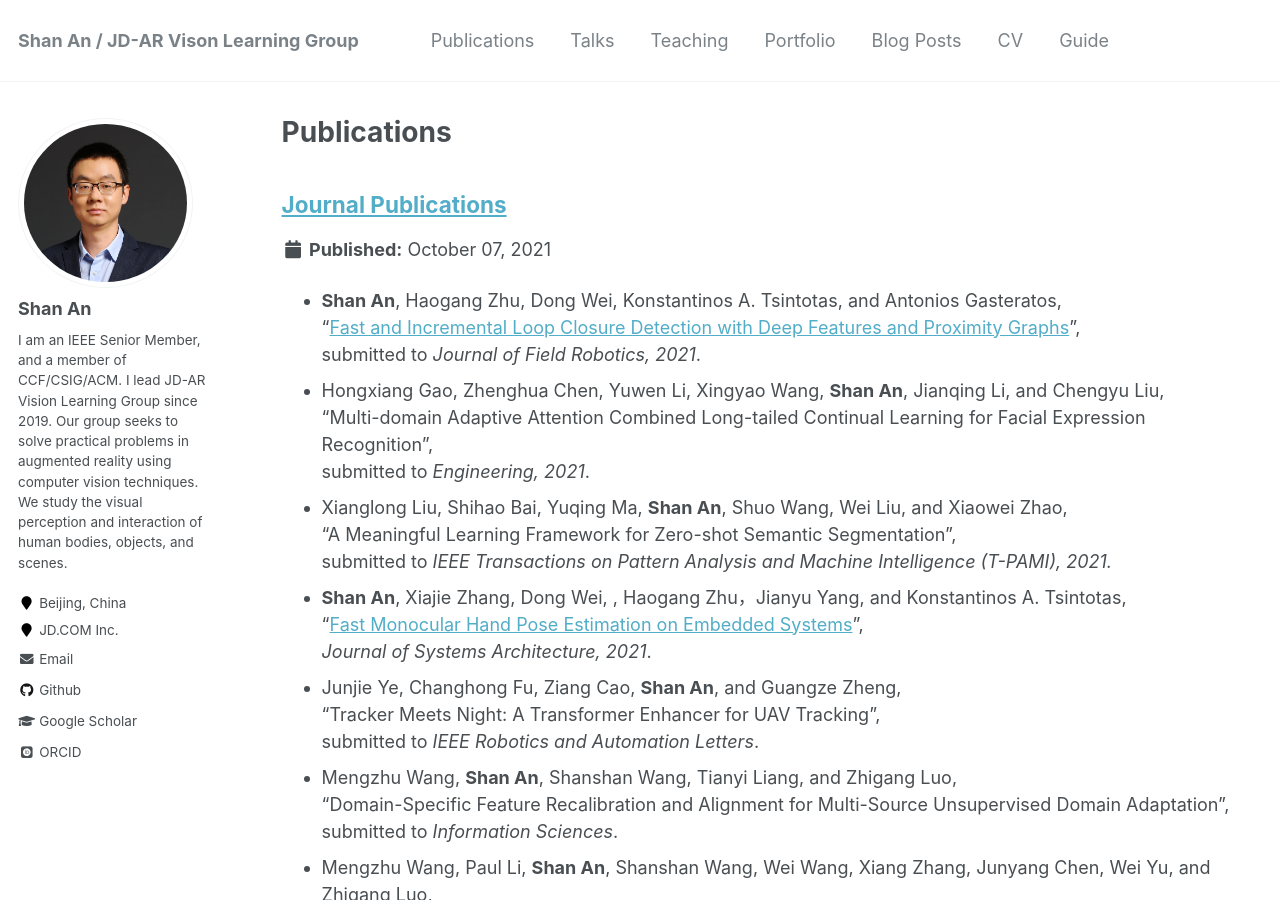
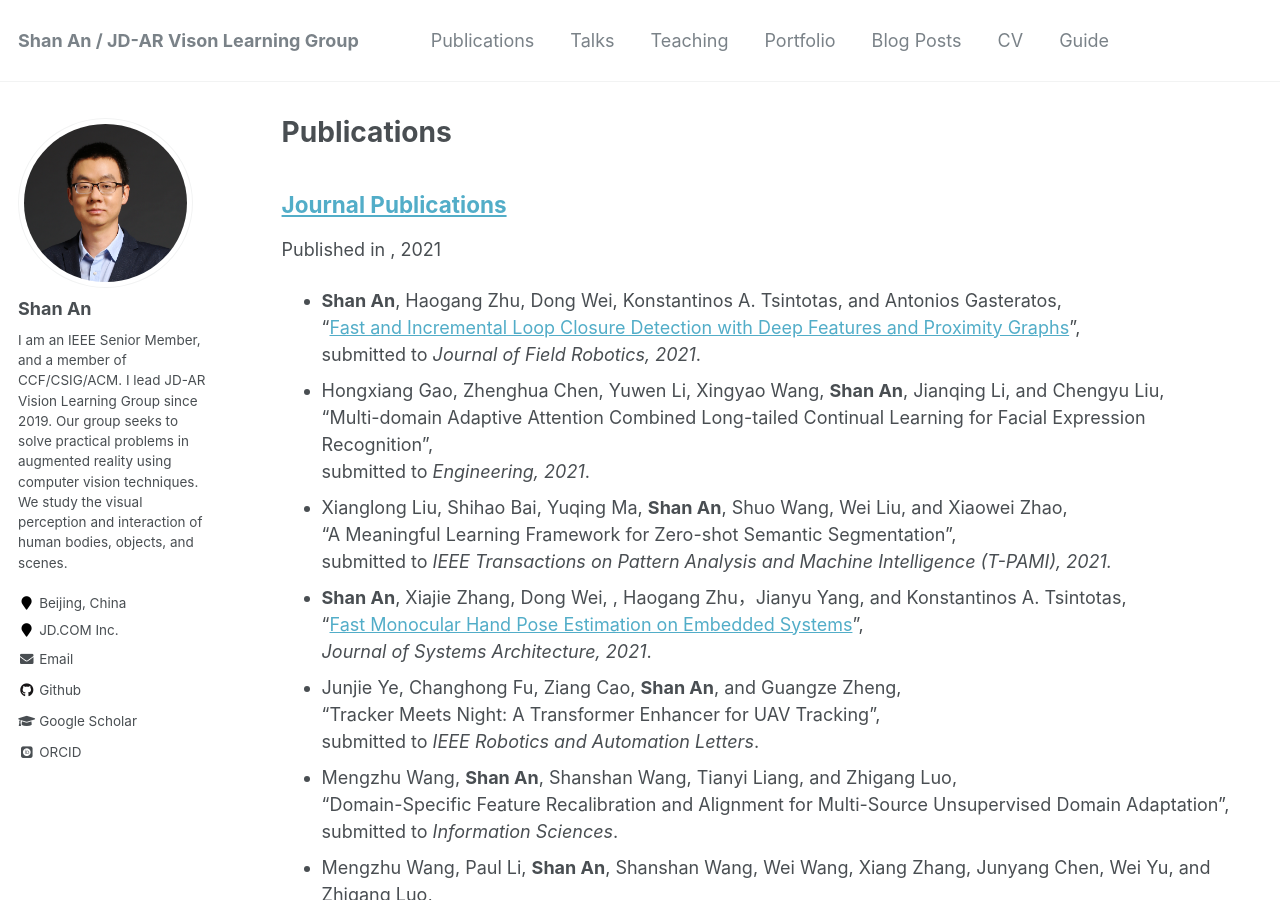
Before and after one commit to anshan-XR-ROB/anshan-XR-ROB.github.io, a Jekyll site: the page built from _pages/publications.md, in a window 1280 px wide and 900 px high. Built offline with Jekyll 4.4.1, drawn with Linux system fonts in a browser that asks for light colours; some web fonts are replaced; some of the changed text lies outside the part shown.

Commit message:
Update archive-single.html

```diff
--- a/_includes/archive-single.html
+++ b/_includes/archive-single.html
@@ -26,11 +26,11 @@
       </div>
     {% endif %}
 
-    <h2>
+    <h2 class="archive__item-title" itemprop="headline">
       {% if post.link %}
-        <a>{{ title }}</a> <a><i class="fa fa-link" aria-hidden="true" title="permalink"></i><span class="sr-only">Permalink</span></a>
+        <a href="{{ post.link }}">{{ title }}</a> <a href="{{ base_path }}{{ post.url }}" rel="permalink"><i class="fa fa-link" aria-hidden="true" title="permalink"></i><span class="sr-only">Permalink</span></a>
       {% else %}
-        <a>{{ title }}</a>
+        <a href="{{ base_path }}{{ post.url }}" rel="permalink">{{ title }}</a>
       {% endif %}
     </h2>
 
@@ -40,6 +40,8 @@
 
         {% if post.collection == 'teaching' %}
           <p> {{ post.type }}, <i>{{ post.venue }}</i>, {{ post.date | default: "1900-01-01" | date: "%Y" }} </p>
+        {% elsif post.collection == 'publications' %}
+          <p>Published in <i>{{ post.venue }}</i>, {{ post.date | default: "1900-01-01" | date: "%Y" }} </p>
         {% elsif post.date %}
          <p class="page__date"><strong><i class="fa fa-fw fa-calendar" aria-hidden="true"></i> {{ site.data.ui-text[site.locale].date_label | default: "Published:" }}</strong> <time datetime="{{ post.date | default: "1900-01-01" | date_to_xmlschema }}">{{ post.date | default: "1900-01-01" | date: "%B %d, %Y" }}</time></p>
         {% endif %}
```
